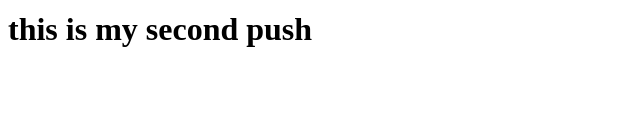
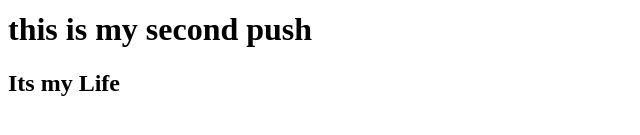
Before and after one commit to shohel1995/my-first-project, a plain HTML site: page index.html in a window 1280 px wide. Shown: the part 127-262 px from the top of the page, without its empty margins (0-640 px from the left). Drawn offline with Linux system fonts and the light colour scheme.

Commit message:
learned github

```diff
--- a/index.html
+++ b/index.html
@@ -9,5 +9,6 @@
     <h1>my first website</h1>
     <h1>I can push to git hub</h1>
     <h1>this is my second push </h1>
+    <h2>Its my Life</h2>
 </body>
 </html>
```
